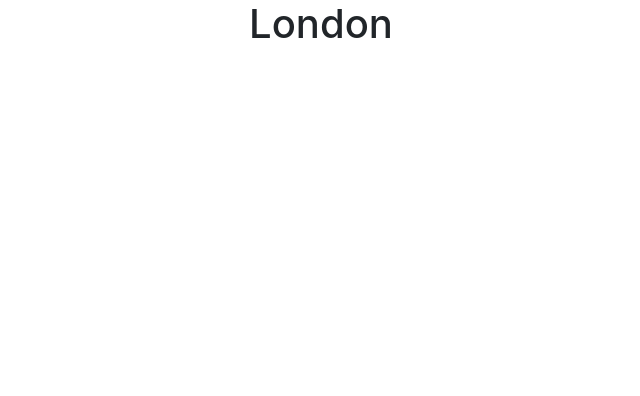
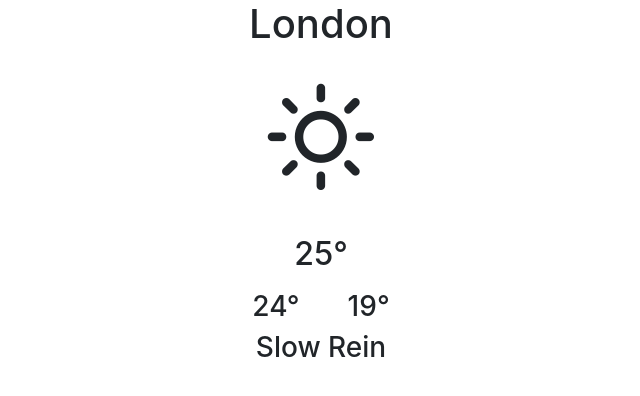
Before and after one commit to romkravets/weather-app, a React (Create React App) app: page / in a window 1280 px wide. Shown: the top 396 px of the page, without its empty margins (319-959 px from the left). Built offline with nearby package versions, Linux system fonts and the light colour scheme.

Commit message:
Added jsx

```diff
--- a/src/App.js
+++ b/src/App.js
@@ -1,7 +1,8 @@
 import React from 'react';
 import './App.css';
 
-import 'bootstrap/dist/bootstrap.min.css';
+import 'weather-icons/css/weather-icons.min.css';
+import 'bootstrap/dist/css/bootstrap.min.css';
 import Weather from './app_component/weather.component';
 
 function App() {
--- a/src/app_component/weather.component.jsx
+++ b/src/app_component/weather.component.jsx
@@ -5,9 +5,26 @@
       <div className="container">
          <div className="cards">
             <h1>London</h1>
-            </div>
+            <h5 className="py-4">
+               <i className="wi wi-day-sunny display-1"></i>
+            </h5>
+            <h2 className="py-2">25&deg;</h2>
+
+            {minmaxTemp(24, 19)}
+
+            <h3>Slow Rein</h3>
+         </div>
       </div>
    );
 }
 
+function minmaxTemp(min,max) {
+   return (
+      <h3>
+         <span className="px-4">{min}&deg;</span>
+         <span className="px-4">{max}&deg;</span>
+      </h3>
+   );
+}
+
 export default Weather;
```
